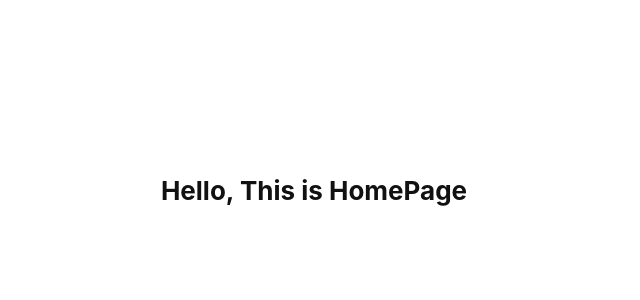
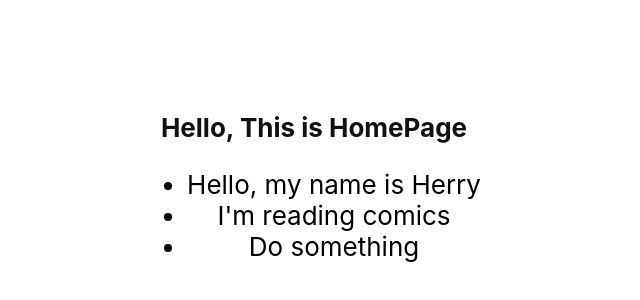
Before and after one commit to TinDV/demo-app, a React (Create React App) app: page /home-page in a window 1280 px wide. Shown: the part 200-500 px from the top of the page, without its empty margins (326-966 px from the left). Built offline with nearby package versions, Linux system fonts and the light colour scheme.

Commit message:
load data

```diff
--- a/src/App.css
+++ b/src/App.css
@@ -15,7 +15,7 @@
   align-items: center;
   justify-content: center;
   font-size: calc(10px + 2vmin);
-  color: white;
+  color: #000;
 }
 
 .App-link {
--- a/src/Components/HomePage.js
+++ b/src/Components/HomePage.js
@@ -1,10 +1,18 @@
 import React, { Component } from 'react';
-
+import Data from '../Json/Status';
 class HomePage extends Component {
   render() {
+    // console.log(Data);
     return (
       <div className="HomePage">
         <h4>Hello, This is HomePage</h4>
+        <ul id="listItem">
+        {
+          Data.map(function(item, i){
+            return <li key={i}>{item.status.content}</li>
+          })
+        }
+        </ul>
       </div>
     );
   }
--- /dev/null
+++ b/src/Json/Status.js
@@ -0,0 +1,19 @@
+const Data = [
+  {
+      "status": {
+        "content": "Hello, my name is Herry",
+      },
+  },
+  {
+      "status": {
+        "content": "I'm reading comics",
+      },
+  },
+  {
+      "status": {
+        "content": "Do something",
+      },
+  }
+];
+
+export default Data;
```
